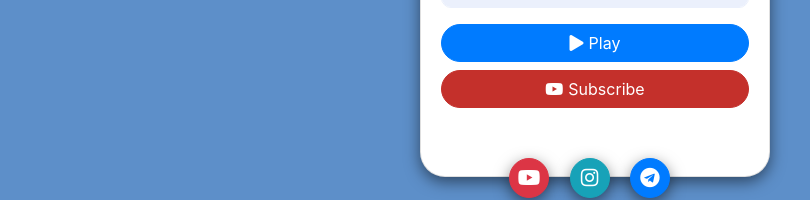
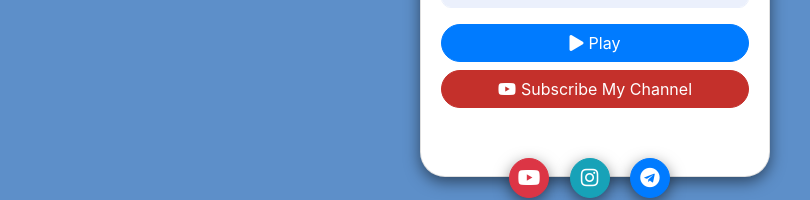
Before and after one commit to cadentax99/cadentax99.github.io, a plain HTML site: page index.html in a window 1280 px wide. Shown: the part 243-443 px from the top of the page, without its empty margins (45-855 px from the left). Drawn offline with nearby package versions, Linux system fonts and the light colour scheme.

Commit message:
index.html

```diff
--- a/index.html
+++ b/index.html
@@ -33,7 +33,7 @@
       <label class="form-check-label" for="muteCheckbox">Mute</label>
     </div> -->
     <button onclick="play();" id="button_play" class="btn btn-primary deep-purple btn-block" style="border-radius: 30px;"><i class="fas fa-play" style="margin-right: 5px;"></i>Play</button>
-    <button onclick="enableButton(); removeButton(this);" id="button_sub" class="btn btn-primary deep-purple btn-block" style="background-color:#c4302b; border-color: #c4302b; border-radius: 30px;"><i class="fab fa-youtube" style="margin-right: 5px;"></i>Subscribe</button>
+    <button onclick="enableButton(); removeButton(this);" id="button_sub" class="btn btn-primary deep-purple btn-block" style="background-color:#c4302b; border-color: #c4302b; border-radius: 30px;"><i class="fab fa-youtube" style="margin-right: 5px;"></i>Subscribe My Channel</button>
     <br>
     <br>
     <div id="btn" class="text-center" style="position: absolute;bottom: -35px;padding: 5px;margin: 0px 55px;align-items: center;border-radius: 5px;">
```
